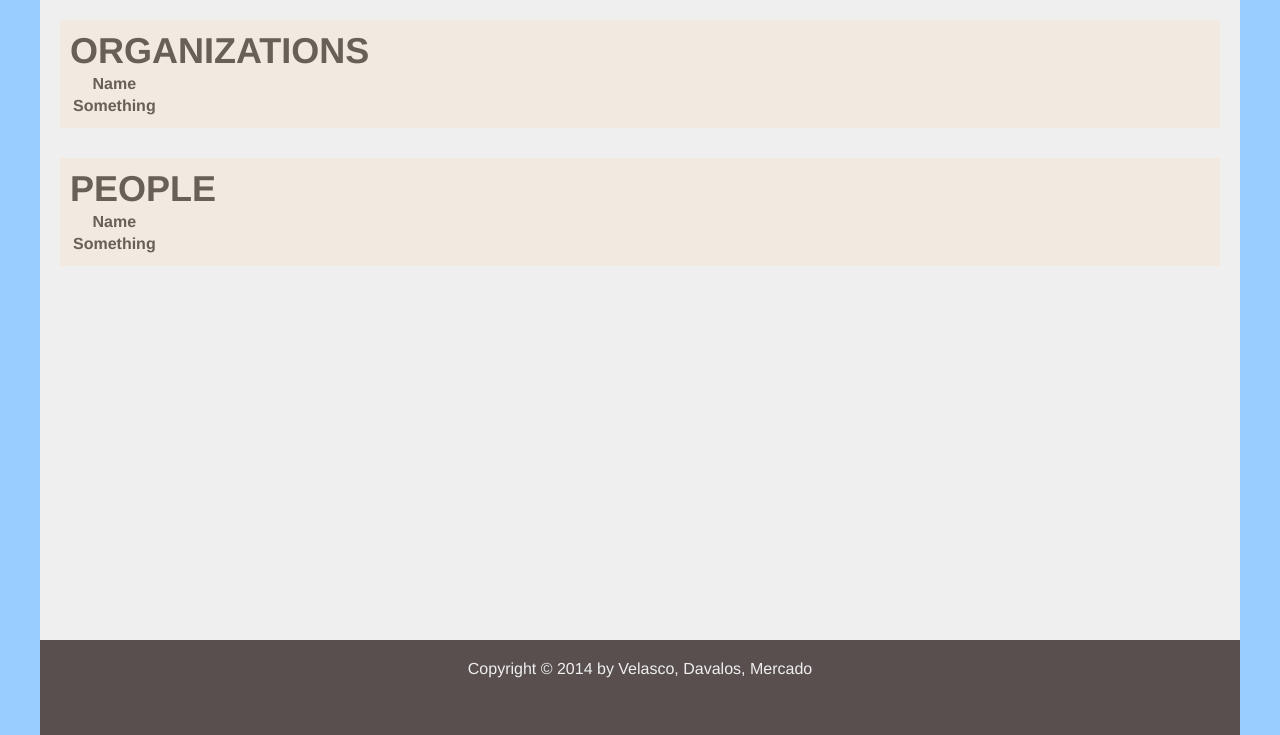
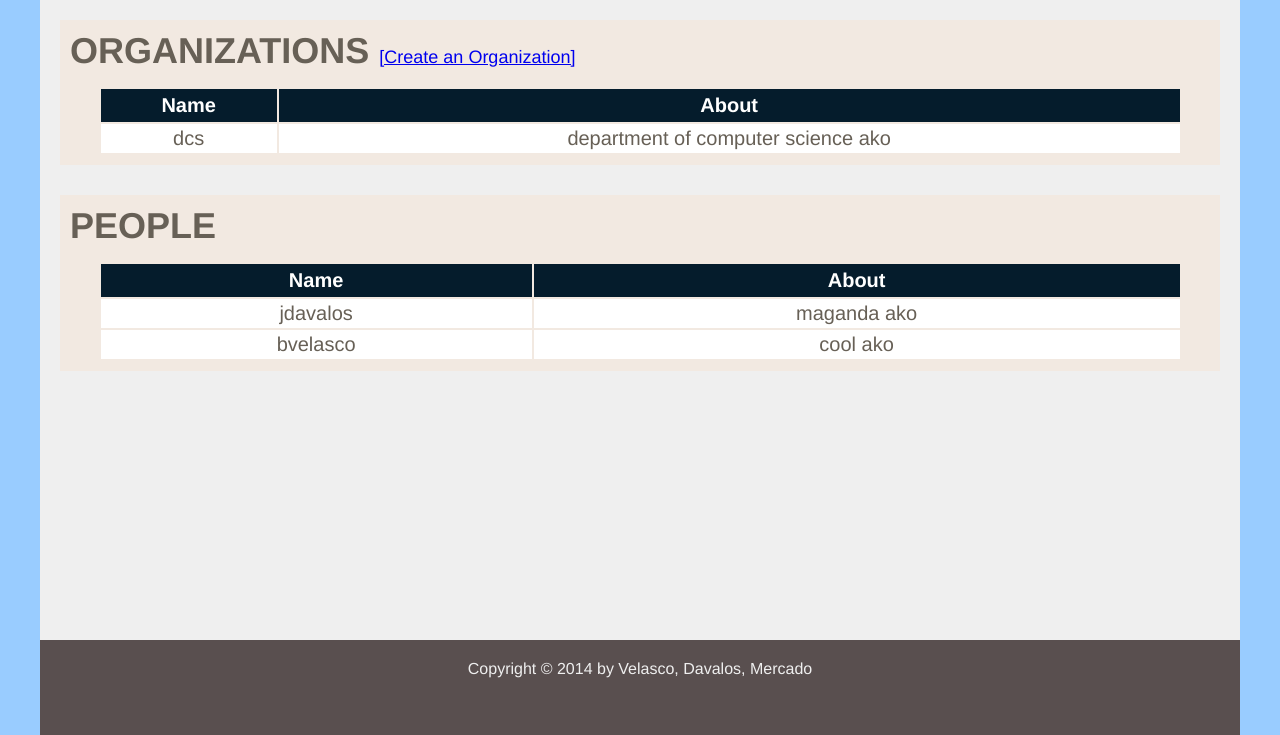
Before and after one commit to ranimonium/lets, a CodeIgniter app: page /index.php/users in a window 1280 px wide. Shown: the part 190-925 px from the top of the page. Run offline with CodeIgniter, Linux system fonts and the light colour scheme; lists and menus that the app fills with data are empty.

Commit message:
hmmm emir

```diff
--- a/application/controllers/users.php
+++ b/application/controllers/users.php
@@ -9,8 +9,11 @@ class Users extends CI_Controller {
 
     public function index()
     {
+        $data['organizations'] = $this->user->get_all_users(true);
+        $data['people'] = $this->user->get_all_users();
+
         $this->load->view('headfoot/header');
-        $this->load->view('users');
+        $this->load->view('users', $data);
         $this->load->view('headfoot/footer');
     }
 
--- a/application/models/user.php
+++ b/application/models/user.php
@@ -29,9 +29,19 @@ class User extends CI_Model{
 		}
 	}
 
-	// public function get_all_users(){
-	// 	return $this->db->get('user')->result();
-	// }
+	public function get_all_users($isOrg = false){
+		$this->db->select(array(
+				'user.userid as userid',
+				'user.username as name',
+				'user.about as about',
+			)
+		);
+		$this->db->from('user');
+		$this->db->where('user.isOrg', $isOrg);
+		$query = $this->db->get();
+
+		return $query->result();
+	}
 
 	public function update_user($userid, $userdata) {
 		$this->db->where('userid', $userid);
--- a/application/views/users.php
+++ b/application/views/users.php
@@ -2,14 +2,23 @@
     <div class="segment">
         <div class="greeting">
             ORGANIZATIONS
+            <a class="side-link" href="#">[Create an Organization]</a>
         </div>
 
         <table>
             <thead>
-                <th>Name</th>
+                <tr>
+                    <th>Name</th>
+                    <th>About</th>
+                </tr>
             </thead>
             <tbody>
-                <th>Something</th>
+                <?php foreach ($organizations as $org) { ?>
+                <tr>
+                    <td><?php echo $org->name ?></td>
+                    <td><?php echo $org->about ?></td>
+                </tr>
+                <?php } ?>
             </tbody>
         </table>
     </div>
@@ -21,10 +30,18 @@
 
         <table>
             <thead>
-                <th>Name</th>
+                <tr>
+                    <th>Name</th>
+                    <th>About</th>
+                </tr>
             </thead>
             <tbody>
-                <th>Something</th>
+                <?php foreach ($people as $peep) { ?>
+                <tr>
+                    <td><?php echo $peep->name ?></td>
+                    <td><?php echo $peep->about ?></td>
+                </tr>
+                <?php } ?>
             </tbody>
         </table>
     </div>
--- a/css/main.css
+++ b/css/main.css
@@ -44,6 +44,24 @@ footer {
     text-align: center;
 }
 
+table {
+    width: 95%;
+    margin: auto;
+    text-align: center;
+    font-size: 20px;
+}
+
+th {
+    padding: 5px;
+    background: #051C2C;
+    color: white;
+}
+
+td {
+    padding: 3px;
+    background: white;
+}
+
 #main-container {
     width: 1200px;
     margin: auto;
@@ -62,10 +80,21 @@ footer {
     margin-bottom: 30px;
 }
 
+.side-link {
+    font-size: 18px;
+    font-weight: normal;
+}
+
     /*Home page*/
     .greeting {
         font-weight: bold;
         font-size: 36px;
+        margin-bottom: 15px;
+    }
+
+    /*Browse Favors*/
+    #favor-filters {
+        margin-bottom: 10px;
     }
 
 
```
Also changed, not shown: application/controllers/favors.php (+8 -0 lines), application/models/favor.php (+7 -5 lines), application/views/favors.php (+9 -1 lines), application/views/welcome_message.php (deleted, +0 -88 lines).
